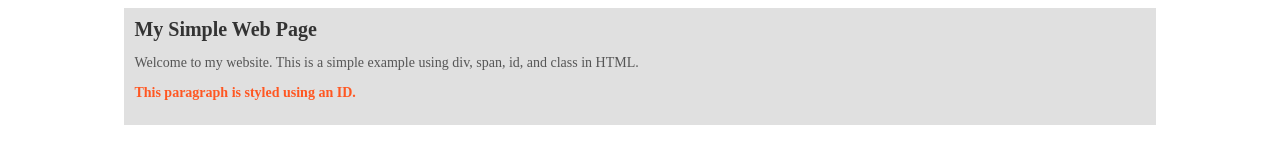
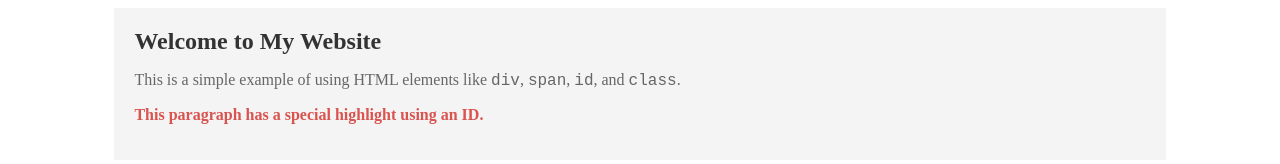
Before and after one commit to zainab3017/Software-engineers-GP7, a plain HTML site: page ZainabAlhammadi/PracticeFiles/divexer.html in a window 1280 px wide. Drawn offline with Linux system fonts and the light colour scheme.

Commit message:
adding div exercise

```diff
--- a/ZainabAlhammadi/PracticeFiles/divexer.html
+++ b/ZainabAlhammadi/PracticeFiles/divexer.html
@@ -1,50 +1,41 @@
 <!DOCTYPE html>
 <html lang="en">
 <head>
-
-    <title>Simple HTML Example</title>
+    <meta charset="UTF-8">
+    <meta name="viewport" content="width=device-width, initial-scale=1.0">
+    <title>HTML Example</title>
     <style>
-        /* This is a class selector that styles the container div */
         .container {
             width: 80%;
             margin: 0 auto;
-            padding: 10px;
-            background-color: #e0e0e0;
+            padding: 20px;
+            background-color: #f4f4f4;
         }
 
-        /* This class styles the header div */
         .header {
-            font-size: 20px;
+            font-size: 24px;
             font-weight: bold;
             color: #333;
         }
 
-        /* This class styles the content div */
         .content {
-            font-size: 14px;
-            color: #555;
+            font-size: 16px;
+            color: #666;
         }
 
-        /* This id selector styles a specific paragraph */
         #highlight {
-            color: #ff5722;
+            color: #d9534f;
             font-weight: bold;
         }
     </style>
 </head>
 <body>
-    <!-- This div acts as a container for the entire content -->
     <div class="container">
-
-        <!-- This div is styled as a header -->
-        <div class="header">My Simple Web Page</div>
-
-        <!-- This div contains the main content of the page -->
+        <div class="header">Welcome to My Website</div>
         <div class="content">
-            <p>Welcome to my website. This is a simple example using <span>div</span>, <span>span</span>, <span>id</span>, and <span>class</span> in HTML.</p>
-            <p id="highlight">This paragraph is styled using an ID.</p>
+            <p>This is a simple example of using <span class="highlight">HTML</span> elements like <code>div</code>, <code>span</code>, <code>id</code>, and <code>class</code>.</p>
+            <p id="highlight">This paragraph has a special highlight using an ID.</p>
         </div>
-
     </div>
 </body>
 </html>
```
